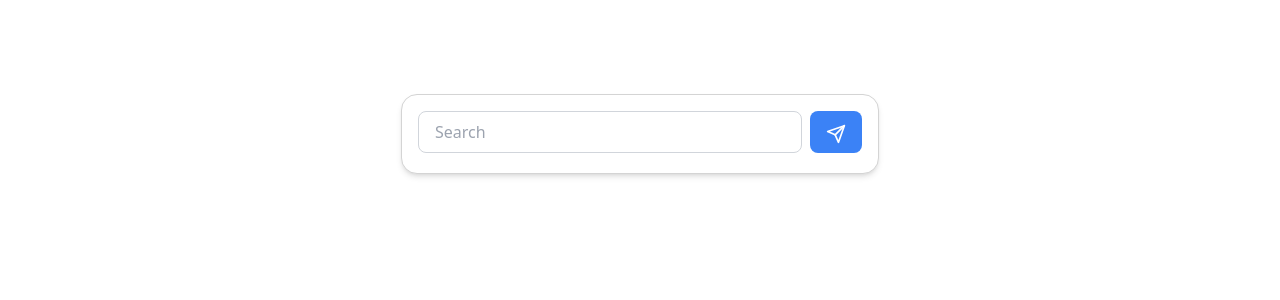
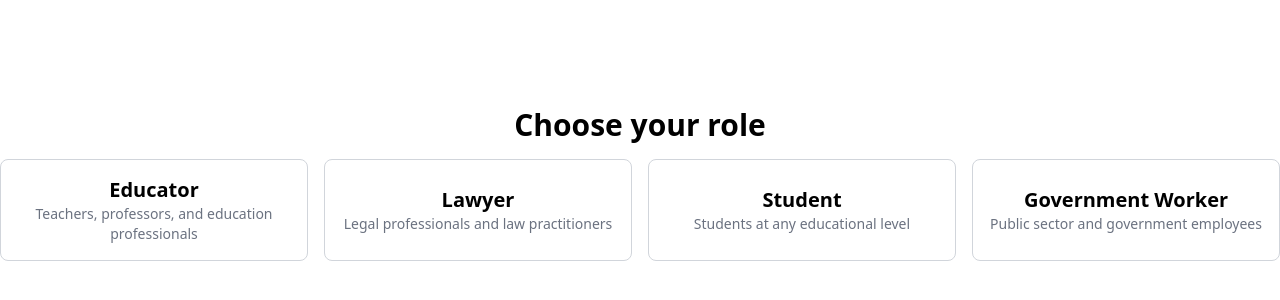
Before and after one commit to DorianAtSchool/nefac, a React (Vite) app in the folder frontend/: page / in a window 1280 px wide. Shown: the part 176-476 px from the top of the page. Built offline with nearby package versions, Linux system fonts and the light colour scheme.

Commit message:
Add userRole Selector

```diff
--- a/frontend/src/SearchBar.tsx
+++ b/frontend/src/SearchBar.tsx
@@ -1,7 +1,39 @@
 import React, { useState, useRef, useEffect } from 'react';
 import { Search, Send } from 'react-feather';
 
+interface UserRole {
+  id: string;
+  title: string;
+  description: string;
+}
+
+
+const userRoles:UserRole[]= [
+  {
+    id: 'educator',
+    title: 'Educator',
+    description: 'Teachers, professors, and education professionals'
+  },
+  {
+    id: 'lawyer',
+    title: 'Lawyer',
+    description: 'Legal professionals and law practitioners'
+  },
+  {
+    id: 'student',
+    title: 'Student',
+    description: 'Students at any educational level'
+  },
+  {
+    id: 'government',
+    title: 'Government Worker',
+    description: 'Public sector and government employees'
+  }
+];
+
+
 const SearchBar = () => {
+  const [userRole, setUserRole] = useState('');
   const [inputValue, setInputValue] = useState('');
   const [conversation, setConversation] = useState<{ type: string; content: string; source?: string }[]>([]);
   const conversationEndRef = useRef<HTMLDivElement>(null);
@@ -52,13 +84,34 @@ const SearchBar = () => {
 
   return (
     <div className="flex flex-col items-center justify-center min-h-screen ">
+      {/* Have a screen with 4 boxes that each allow you to pick a role (educator, student, lawyer, government worker) */}
+      {userRole==""?
+        <div className="flex flex-col items-center justify-center">
+          <h1 className="text-3xl font-bold mb-4">Choose your role</h1>
+          <div className="grid grid-cols-1 gap-4 md:grid-cols-2 lg:grid-cols-4">
+            {userRoles.map((role) => (
+              <button
+                key={role.id}
+                onClick={() => setUserRole(role.id)}
+                className="p-4 border border-gray-300 rounded-lg text-center hover:bg-gray-100 focus:outline-none focus:ring-2 focus:ring-blue-500 focus:ring-offset-2"
+              >
+                <h2 className="text-xl font-semibold">{role.title}</h2>
+                <p className="text-sm text-gray-500">{role.description}</p>
+              </button>
+            ))}
+          </div>
+        </div>
+      :null}
+
       {/* Exit button "Set conversation to empty" */}
-      {conversation.length > 0?
+      {conversation.length > 0 ?
         <button onClick={() => {setConversation([])}} className='fixed top-10 left-10 border border-gray-950 p-2 rounded-xl w-auto'>
           Exit
         </button>: null
       }
-      <div
+
+      {/* Display the search bar */}
+      {userRole!==""?<div
         className={`flex flex-col border border-neutral-300 items-center rounded-2xl justify-center w-auto bg-white shadow-md p-4 transition-all duration-500 ease-in-out mb-5 ${conversation.length > 0 ? 'fixed bottom-0' : 'relative top-1/2 transform -translate-y-1/2'}`}>
         <form onSubmit={handleSearch} className="flex gap-2 mb-1">
           <input
@@ -72,9 +125,10 @@ const SearchBar = () => {
             <Send className="inline-block h-5 w-5" />
           </button>
         </form>
-      </div>
+      </div>:null}
 
-      <div className="w-full max-w-lg mb-20 overflow-y-auto" style={{ maxHeight: 'calc(100vh - 150px)' }}>
+      {/* Display the conversation */}
+      <div className="w-full max-w-lg mb-20 overflow-y-auto" style={{ maxHeight: `calc(100vh - 130px)` }}>
         {conversation.map((msg, index) => (
           <React.Fragment key={index}>
             <div className={`p-4 my-2 rounded-lg ${msg.type === 'user' ? 'text-2xl' : 'bg-gray-100 text-base'}`}>
```
